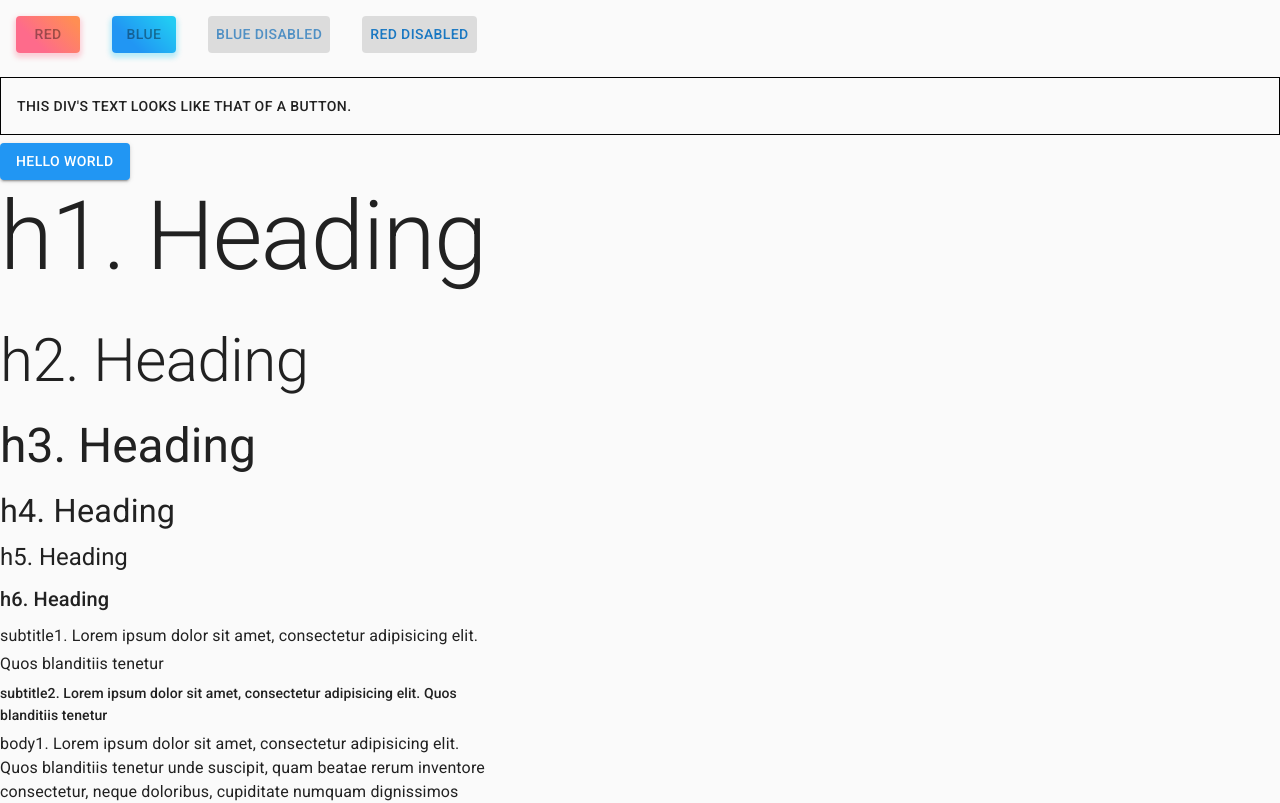
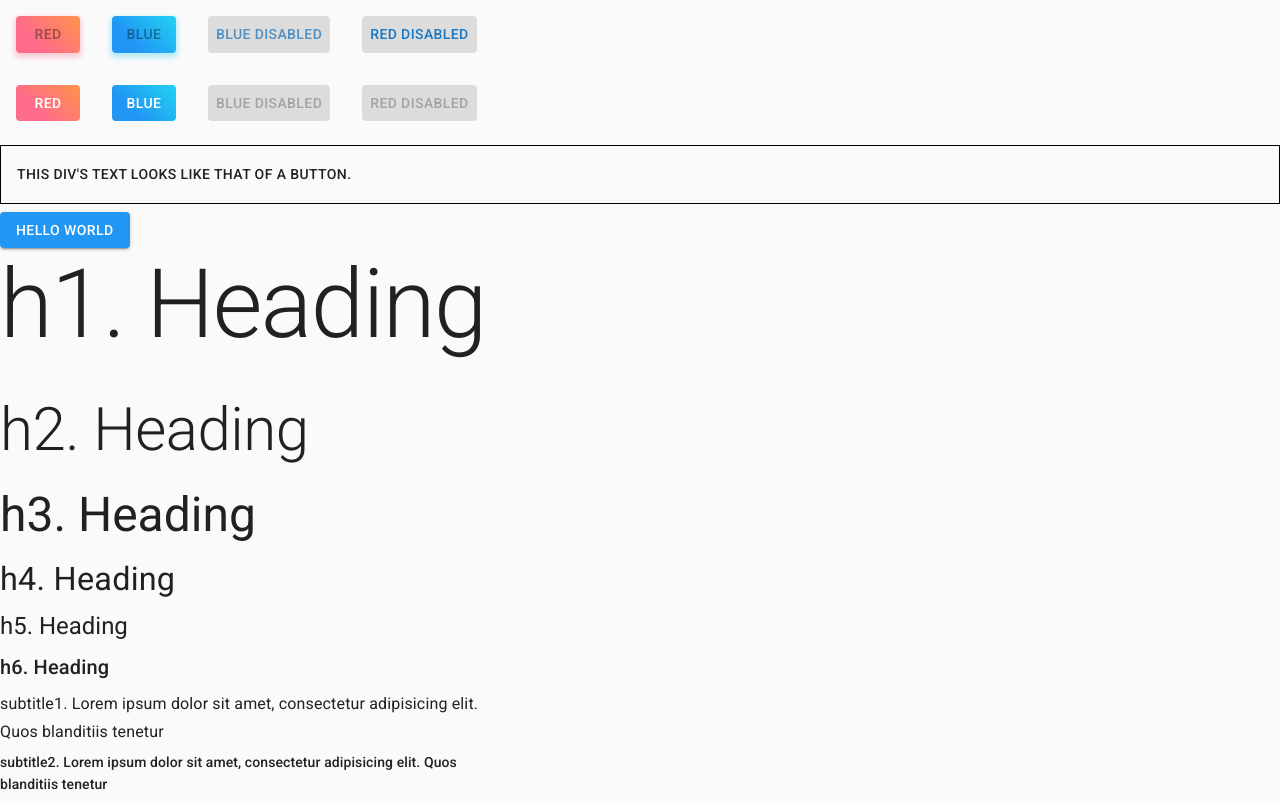
Before and after one commit to garronej/mui-sandbox, a React (Create React App) app: page / in a window 1280 px wide. Shown: the top 803 px of the page. Built offline with nearby package versions, Linux system fonts and the light colour scheme.

Commit message:
Settele on the best way to theme

```diff
--- a/src/App.tsx
+++ b/src/App.tsx
@@ -10,6 +10,7 @@ import { ThemeProvider as StyledThemeProvider } from "styled-components";
 import { createAppTheme } from "./appTheme";
 import useMediaQuery from '@material-ui/core/useMediaQuery';
 import { MyButton } from "./MyButton";
+import { MyButtonBest } from "./MyButtonBest";
 
 export function App() {
 
@@ -44,10 +45,20 @@ export function App() {
 
           <ScopedCssBaseline>
             <>
+            <div>
               <MyButton color="red">Red</MyButton>
               <MyButton color="blue">Blue</MyButton>
               <MyButton color="blue" disabled>Blue disabled</MyButton>
               <MyButton color="red" disabled>Red disabled</MyButton>
+            </div>
+            <div>
+              <MyButtonBest color="red">Red</MyButtonBest>
+              <MyButtonBest color="blue">Blue</MyButtonBest>
+              <MyButtonBest color="blue" disabled>Blue disabled</MyButtonBest>
+              <MyButtonBest color="red" disabled>Red disabled</MyButtonBest>
+            </div>
+
+
               <TypographyTheme>This div's text looks like that of a button.</TypographyTheme>
               <Button variant="contained" color="primary"> Hello World </Button>
               <Types />
--- a/src/MyButton.tsx
+++ b/src/MyButton.tsx
@@ -1,13 +1,13 @@
 
 import React from 'react';
 import { makeStyles, createStyles } from '@material-ui/core/styles';
-import type { Theme } from '@material-ui/core/styles';
 import Button from '@material-ui/core/Button';
 import type { ButtonProps, ButtonClassKey } from '@material-ui/core/Button';
 import { Omit } from '@material-ui/types';
 import type { Id } from "evt/tools/typeSafety";
-import styled  from "styled-components";
 import { darken } from '@material-ui/core/styles';
+import { styledTyped } from "./util/styledTyped";
+
 
 export type Props = {
   color: "red" | "blue";
@@ -43,16 +43,18 @@ const useStyles = makeStyles(
 );
 
 
-function MyButton(props: Props & Omit<ButtonProps, keyof Props>) {
-  const { color, ...other } = props;
-  const classes = useStyles(props);
-  return <Button classes={classes} className="MyButton" {...other} />;
-}
 
 
-const StyledMyButton = styled(MyButton)`
-  ${({ theme, color }: Parameters<typeof MyButton>[0] & { theme: Theme; }) => `
 
+export const MyButton = styledTyped(
+
+  function (props: Props & Omit<ButtonProps, keyof Props>) {
+    const { color, ...other } = props;
+    const classes = useStyles(props);
+    return <Button classes={classes} {...other} />;
+  },
+
+  ({ theme, color }) => `
 
   ${theme.breakpoints.up("sm")} {
 
@@ -61,8 +63,6 @@ const StyledMyButton = styled(MyButton)`
     }
 
   }
-  `}
-`;
+  `
 
-
-export { StyledMyButton as MyButton };
+);
--- /dev/null
+++ b/src/MyButtonBest.tsx
@@ -0,0 +1,40 @@
+
+import React from 'react';
+import Button from '@material-ui/core/Button';
+import type { ButtonProps } from '@material-ui/core/Button';
+import { Omit } from '@material-ui/types';
+import { styledTyped } from "./util/styledTyped";
+
+export type Props = {
+  color: "red" | "blue";
+};
+
+// https://material-ui.com/api/button/
+export const MyButtonBest = styledTyped(
+
+  function (props: Props & Omit<ButtonProps, keyof Props>) {
+    const { color, ...other } = props;
+    return <Button {...other} />;
+  },
+
+  ({ theme, color }) => `
+    background: ${color === "red" ?
+      "linear-gradient(45deg, #FE6B8B 30%, #FF8E53 90%)" :
+      "linear-gradient(45deg, #2196F3 30%, #21CBF3 90%)"};
+
+    boxShadow: ${color === "red" ?
+      "linear-gradient(45deg, #FE6B8B 30%, #FF8E53 90%)" :
+      "linear-gradient(45deg, #2196F3 30%, #21CBF3 90%)"};
+
+    margin: ${theme.spacing(2)}px;
+
+    &:hover {
+      color: ${theme.palette.text.hint}
+    }
+
+    &.Mui-disabled {
+        background: rgba(0, 0, 0, 0.12);
+        boxShadow: none;
+    }
+  `
+);
--- /dev/null
+++ b/src/util/styledTyped.ts
@@ -0,0 +1,10 @@
+
+import styled from "styled-components";
+import type { Theme } from '@material-ui/core/styles';
+
+export function styledTyped<Props>(
+    component: (props: Props) => JSX.Element,
+    buildStyleSheet: (paramsWithTheme: { theme: Theme; } & Props) => string
+) {
+    return styled(component)`${buildStyleSheet}`;
+}
```
Also changed, not shown: 1 other file (tests, documents, lock files or other folders).
